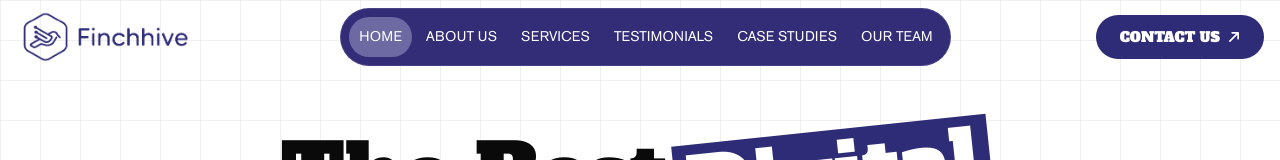
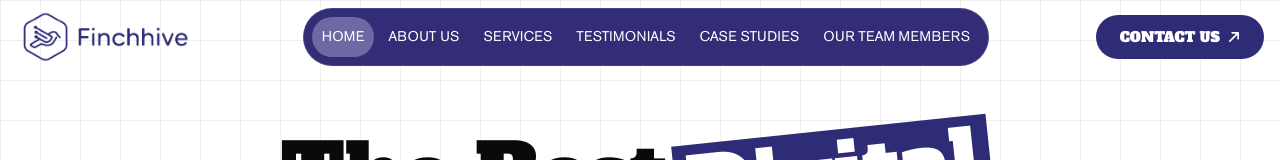
Before and after one commit to Yashworld-Products-Private-Limited/finchhive_frontend, a Next.js app: page / in a window 1280 px wide. Shown: the top 160 px of the page. Built offline with nearby package versions, Linux system fonts and the light colour scheme.

Commit message:
team members

```diff
--- a/src/components/Navbar.tsx
+++ b/src/components/Navbar.tsx
@@ -10,7 +10,7 @@ const navLinks = [
   { label: "Services", href: "/#services" },
   { label: "Testimonials", href: "/#testimonials" },
   { label: "Case Studies", href: "/#case-studies" },
-  { label: "Our Team", href: "/about#our-team" },
+  { label: "Our Team Members", href: "/about#our-team" },
 ];
 
 export default function Navbar() {
@@ -29,15 +29,12 @@ export default function Navbar() {
 
       setScrolled(currentScrollY > 50);
 
-      // always show near top
       if (currentScrollY < 10) {
         setShowNavbar(true);
       }
-      // scrolling DOWN -> hide navbar
       else if (currentScrollY > lastScrollY) {
         setShowNavbar(false);
       }
-      // scrolling UP -> show navbar
       else {
         setShowNavbar(true);
       }
```
